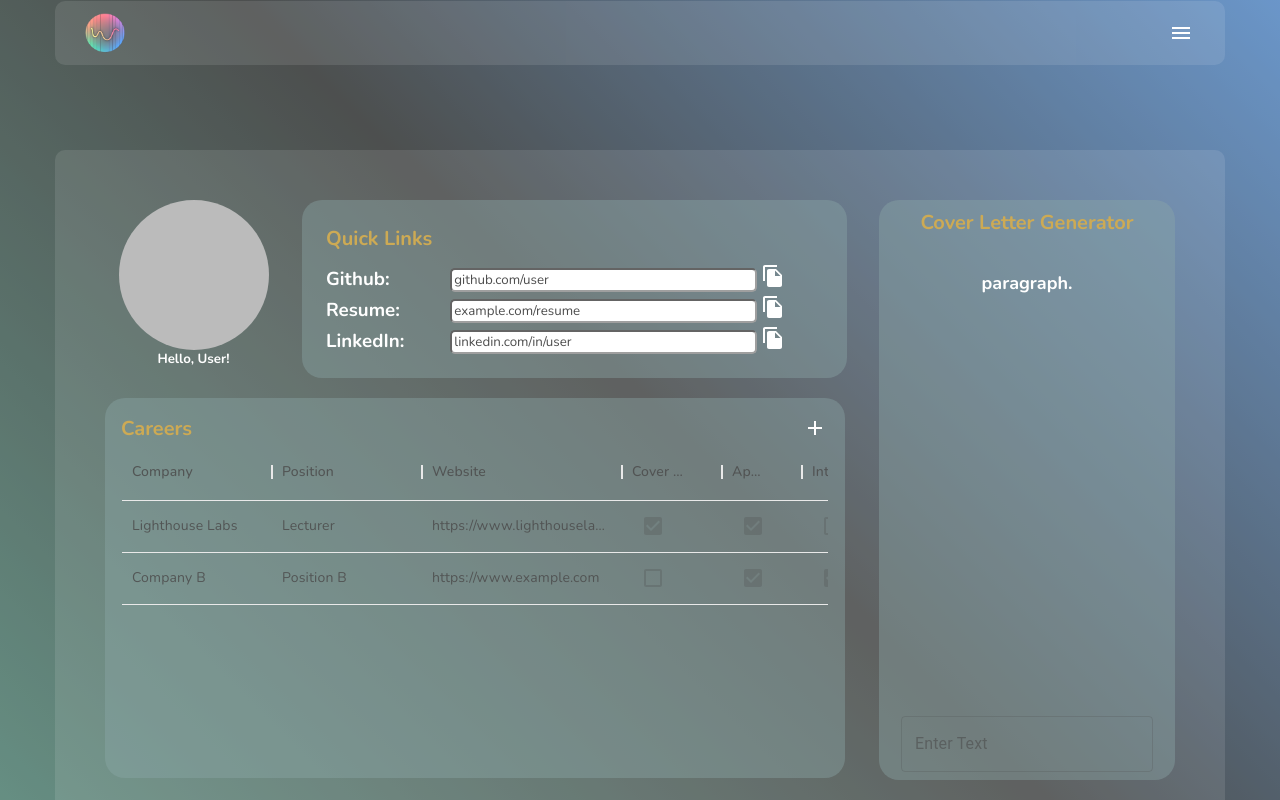
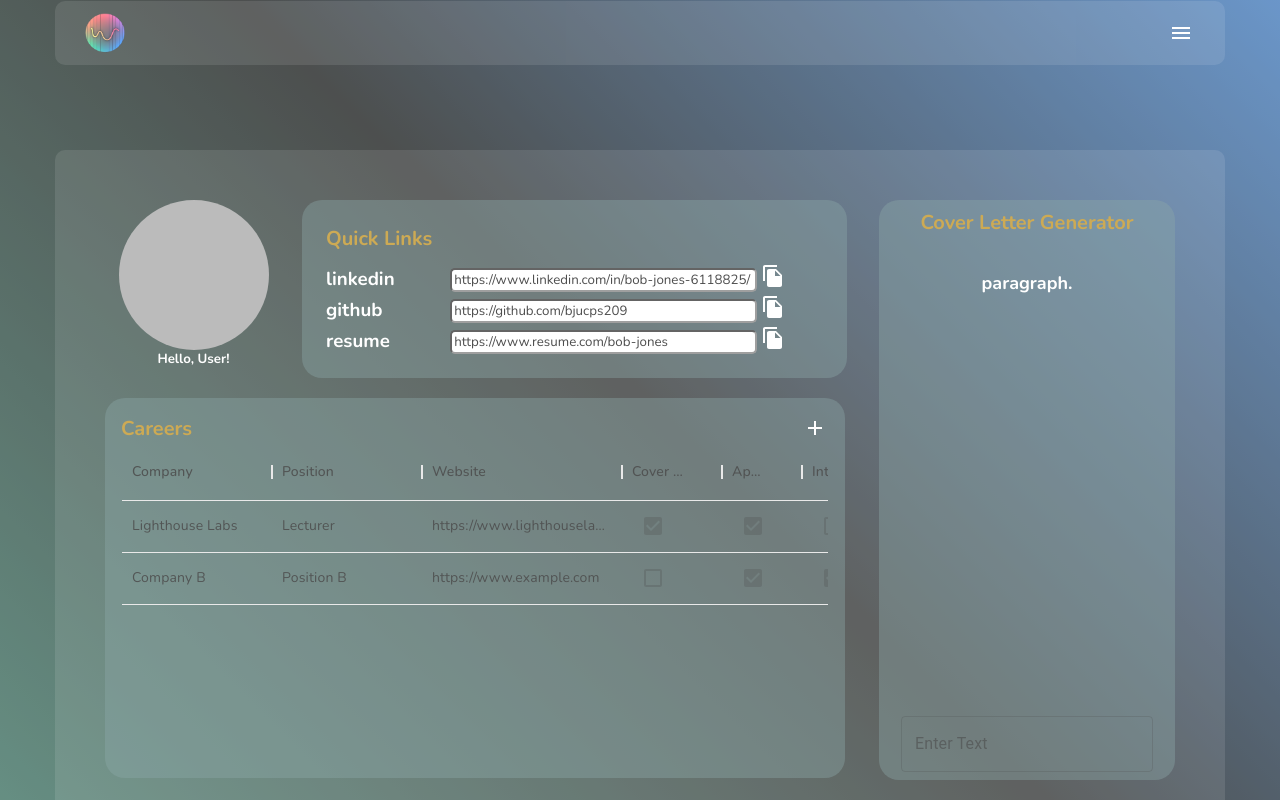
Before and after one commit to SamMaisha/pulse-app, a React (Create React App) app in the folder client/: page /dashboard in a window 1280 px wide. Shown: the top 800 px of the page. Built offline with nearby package versions, Linux system fonts and the light colour scheme; no server answers; grey boxes are pictures that could not be loaded.

Commit message:
clean up code and add test data for quiclinks

```diff
--- a/client/src/components/QuickLinks.jsx
+++ b/client/src/components/QuickLinks.jsx
@@ -1,10 +1,33 @@
 import React, { useState } from 'react';
 import { Box, Snackbar } from '@mui/material';
 import FileCopyIcon from '@mui/icons-material/FileCopy';
+import QuickLinksItem from './QuickLinksItem';
 
 const QuickLinks = () => {
   const [isSnackbarOpen, setIsSnackbarOpen] = useState(false);
   const [snackbarMessage, setSnackbarMessage] = useState('');
+
+  const testData = [
+    {
+    "id": 1,
+    "user_id": 1,
+    "name": "linkedin",
+    "url": "https://www.linkedin.com/in/bob-jones-6118825/"
+    },
+    {
+    "id": 2,
+    "user_id": 1,
+    "name": "github",
+    "url": "https://github.com/bjucps209"
+    },
+    {
+    "id": 3,
+    "user_id": 1,
+    "name": "resume",
+    "url": "https://www.resume.com/bob-jones"
+    }
+    ]
+
 
   const handleCopyLink = (link) => {
     navigator.clipboard.writeText(link);
@@ -27,52 +50,15 @@ const QuickLinks = () => {
 
       }}
     >
-
       <div className="title">Quick Links</div>
 
       <Box sx={{ marginTop: '10px' }}>
-        <Box sx={{ display: 'flex', alignItems: 'center' }}>
-          <Box sx={{ flex: 1 }}>
-            <h3>Github:</h3>
-          </Box>
-          <Box sx={{ flex: 2 }}>
-            <input type="text" value="github.com/user" readOnly style={{ width: '120%', borderRadius: '5px' }} />
-          </Box>
-          <Box sx={{ flex: 1 }}>
-            <FileCopyIcon
-              sx={{ color: 'white', cursor: 'pointer', marginLeft: '50%' }}
-              onClick={() => handleCopyLink('github.com/user')}
-            />
-          </Box>
-        </Box>
-        <Box sx={{ display: 'flex', alignItems: 'center' }}>
-          <Box sx={{ flex: 1 }}>
-            <h3>Resume:</h3>
-          </Box>
-          <Box sx={{ flex: 2 }}>
-            <input type="text" value="example.com/resume" readOnly style={{ width: '120%', borderRadius: '5px' }} />
-          </Box>
-          <Box sx={{ flex: 1 }}>
-            <FileCopyIcon
-              sx={{ color: 'white', cursor: 'pointer', marginLeft: '50%' }}
-              onClick={() => handleCopyLink('example.com/resume')}
-            />
-          </Box>
-        </Box>
-        <Box sx={{ display: 'flex', alignItems: 'center' }}>
-          <Box sx={{ flex: 1 }}>
-            <h3>LinkedIn:</h3>
-          </Box>
-          <Box sx={{ flex: 2 }}>
-            <input type="text" value="linkedin.com/in/user" readOnly style={{ width: '120%', borderRadius: '5px' }} />
-          </Box>
-          <Box sx={{ flex: 1 }}>
-            <FileCopyIcon
-              sx={{ color: 'white', cursor: 'pointer', marginLeft: '50%' }}
-              onClick={() => handleCopyLink('linkedin.com/in/user')}
-            />
-          </Box>
-        </Box>
+
+        {testData.map(({id, name, url})=> {
+          return (
+            <QuickLinksItem key = {id} handleCopyLink={handleCopyLink} name={name} url={url}/>
+          )
+        })}
       </Box>
       <Snackbar
         open={isSnackbarOpen}
```
